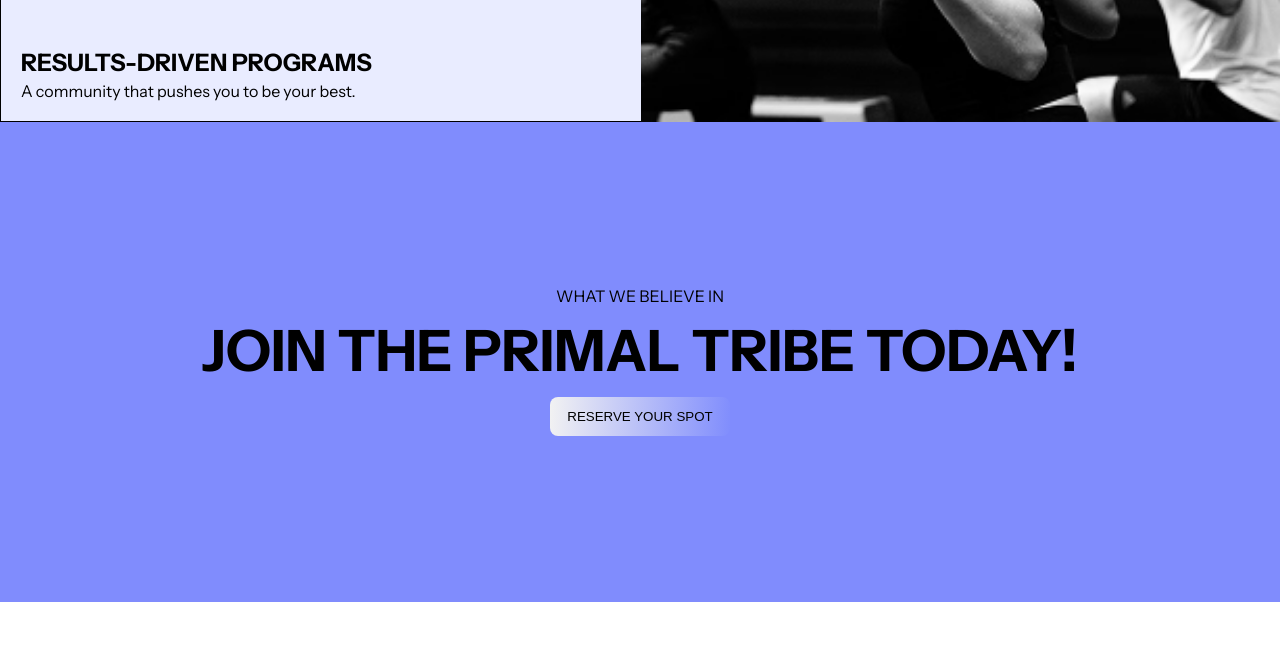
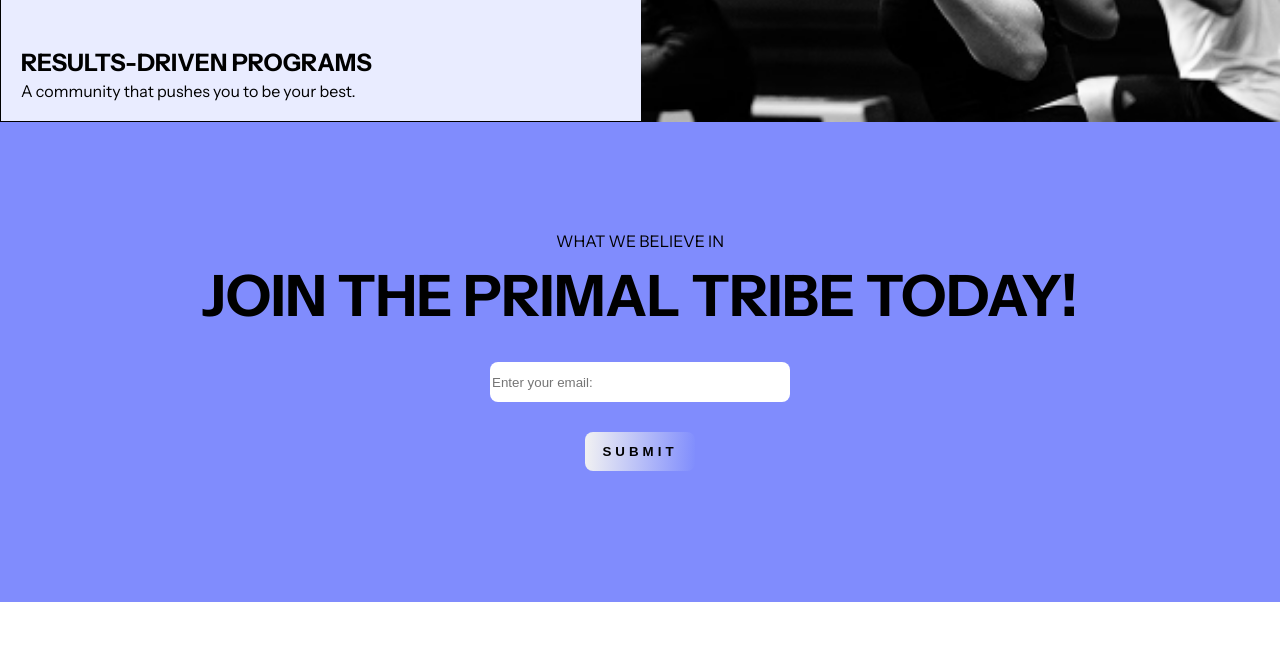
Before and after one commit to IrakliAmbroladze/primal-training, a plain HTML site: page index.html in a window 1280 px wide. Shown: the part 1200-1849 px from the top of the page. Drawn offline with nearby package versions, Linux system fonts and the light colour scheme.

Commit message:
feat: add form to collect user email

```diff
--- a/index.html
+++ b/index.html
@@ -103,10 +103,21 @@
         </div>
       </div>
     </section>
-    <section class="reserve">
+    <section id="reserve" class="reserve">
       <p>WHAT WE BELIEVE IN</p>
       <h2 class="container">Join the Primal Tribe Today!</h2>
-      <button>reserve your spot</button>
+      <form action="#reserve" class="email-form">
+        <input
+          type="email"
+          id="email"
+          name="email"
+          placeholder="Enter your email:"
+          class="email-input"
+        />
+        <button type="submit" value="Submit" class="submit-button">
+          Submit
+        </button>
+      </form>
     </section>
     <section class="container geolab">
       <a href="https://geolab.edu.ge/en/">
--- a/scss/_reserve.scss
+++ b/scss/_reserve.scss
@@ -11,7 +11,23 @@
     font-weight: 700
   }
 
-  button {
+  .email-form {
+    @include dFlex($flexDirection: column);
+    margin: 20px;
+    gap: 30px;
+
+    width: 100%;
+    max-width: 300px;
+
+    .email-input {
+      border: none;
+      width: 100%;
+      border-radius: 8px;
+      height: 40px;
+      outline: none;
+    }
+
+    .submit-button {
       @include UPPERCASE();
       padding: 12px 17px;
       border: none;
@@ -19,15 +35,18 @@
       cursor: pointer;
       background: linear-gradient(93deg, rgba(242, 242, 242, 1) 0%, rgba(128, 141, 253, 1) 100%);
       transition: all 150ms ease-in-out;
+      letter-spacing: 0.3em;
+      font-weight: 700
     }
 
-  button:hover {
+    .submit-button:hover {
       transform: scale(1.05);
       background: linear-gradient(93deg, rgba(128, 141, 253, 1) 0%, rgba(242, 242, 242, 1) 100%);
     }
 
-  button:active {
+    .submit-button:active {
       transform: scale(0.95);
+    }
   }
 }
 
```
Also changed, not shown: css/main.css. Lines whose indentation alone changed are shown as unchanged.
